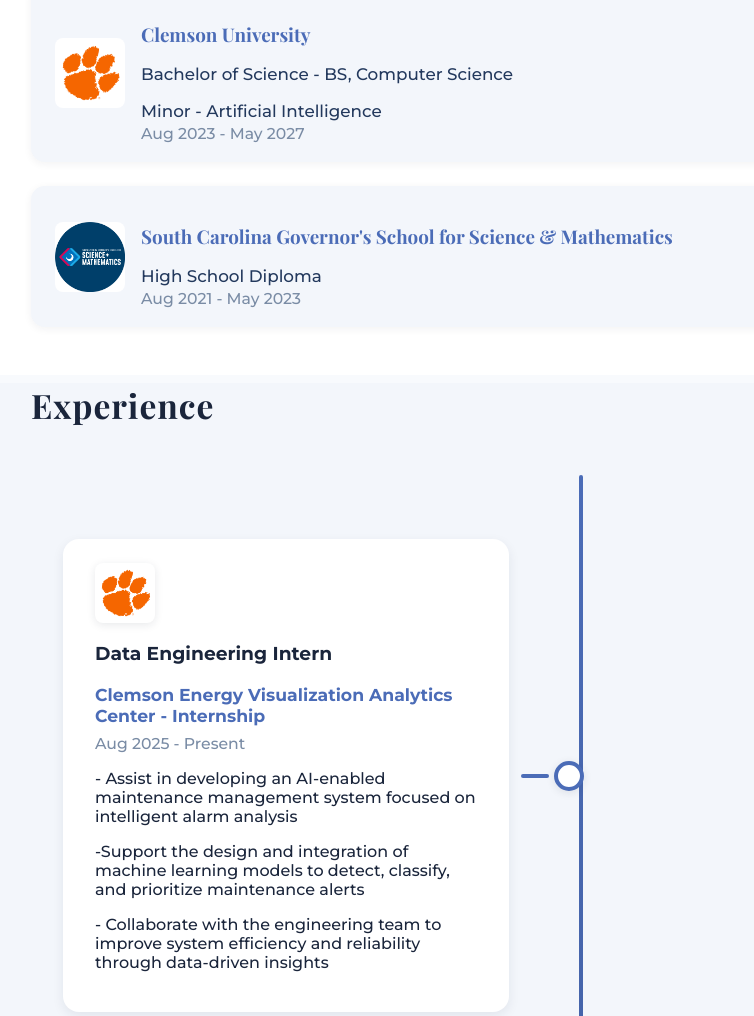
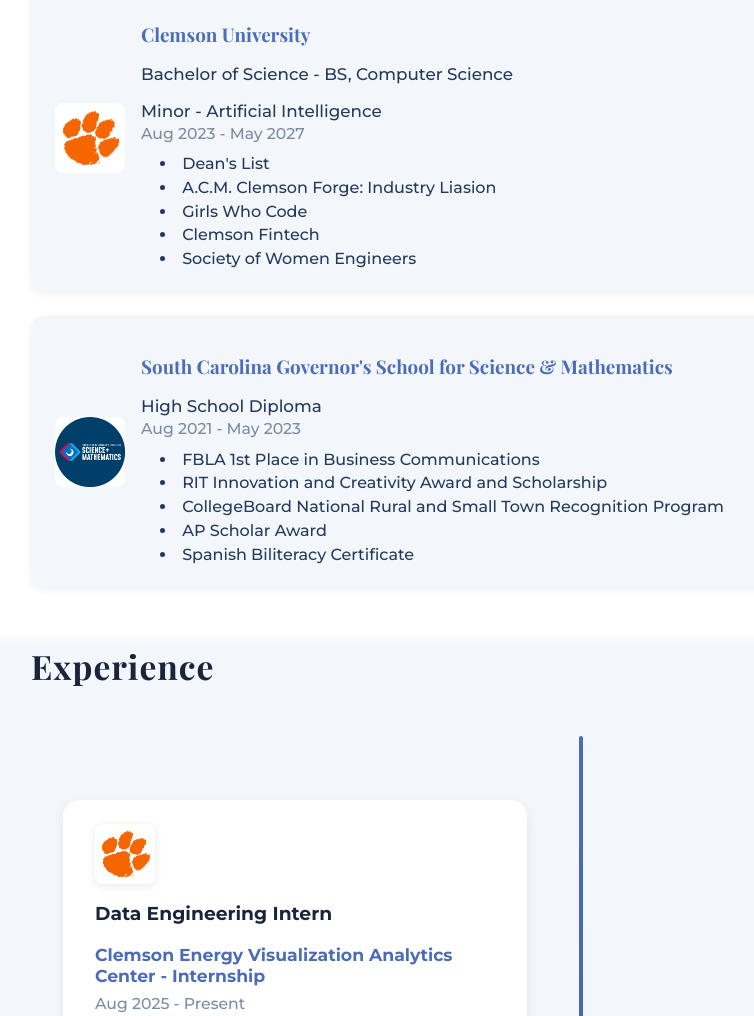
Before and after one commit to keerthisurisetty/keerthisurisetty.github.io, a plain HTML site: page index.html in a window 1280 px wide. Shown: the part 1095-2111 px from the top of the page, without its empty margins (59-813 px from the left). Drawn offline with nearby package versions, Linux system fonts and the light colour scheme.

Commit message:
edu updated

```diff
--- a/index.html
+++ b/index.html
@@ -50,6 +50,13 @@
             <p class="edu-degree">Bachelor of Science - BS, Computer Science</p>
             <p class="edu-minor">Minor - Artificial Intelligence</p>
             <span class="edu-date">Aug 2023 - May 2027</span>
+            <ul class="edu-list">
+              <li>Dean's List</li>
+              <li>A.C.M. Clemson Forge: Industry Liasion</li>
+              <li>Girls Who Code</li>
+              <li>Clemson Fintech</li>
+              <li>Society of Women Engineers</li>
+            </ul>
           </div>
         </div>
         <div class="edu-card">
@@ -58,6 +65,13 @@
             <h3>South Carolina Governor's School for Science & Mathematics</h3>
             <p class="edu-degree">High School Diploma</p>
             <span class="edu-date">Aug 2021 - May 2023</span>
+            <ul class="edu-list">
+              <li>FBLA 1st Place in Business Communications</li>
+              <li>RIT Innovation and Creativity Award and Scholarship</li>
+              <li>CollegeBoard National Rural and Small Town Recognition Program</li>
+              <li>AP Scholar Award</li>
+              <li>Spanish Biliteracy Certificate</li>
+            </ul>
           </div>
         </div>
       </div>
--- a/style.css
+++ b/style.css
@@ -639,26 +639,29 @@
   content: '';
   position: absolute;
   top: 50%;
-  right: -40px;
-  width: 28px;
+  right: -24px;
+  width: 14px;
   height: 4px;
   background: #4b6cb7;
   border-radius: 2px;
   transform: translateY(-50%);
 }
-.timeline-item.right .timeline-content {
-  position: relative;
-}
 .timeline-item.right .timeline-content::before {
   content: '';
   position: absolute;
   top: 50%;
-  left: -40px;
-  width: 28px;
+  left: -24px;
+  width: 14px;
   height: 4px;
   background: #4b6cb7;
   border-radius: 2px;
   transform: translateY(-50%);
+}
+.timeline-item.left .timeline-content {
+  margin-right: 16px;
+}
+.timeline-item.right .timeline-content {
+  margin-left: 16px;
 }
 
 @media (max-width: 900px) {
@@ -726,3 +729,15 @@
     align-self: stretch;
   }
 }
+
+.edu-list {
+  margin: 0.7rem 0 0 0;
+  padding-left: 1.2rem;
+  font-size: 1rem;
+  color: #23395d;
+  font-family: 'Montserrat', sans-serif;
+}
+.edu-list li {
+  margin-bottom: 0.3rem;
+  list-style: disc inside;
+}
```
